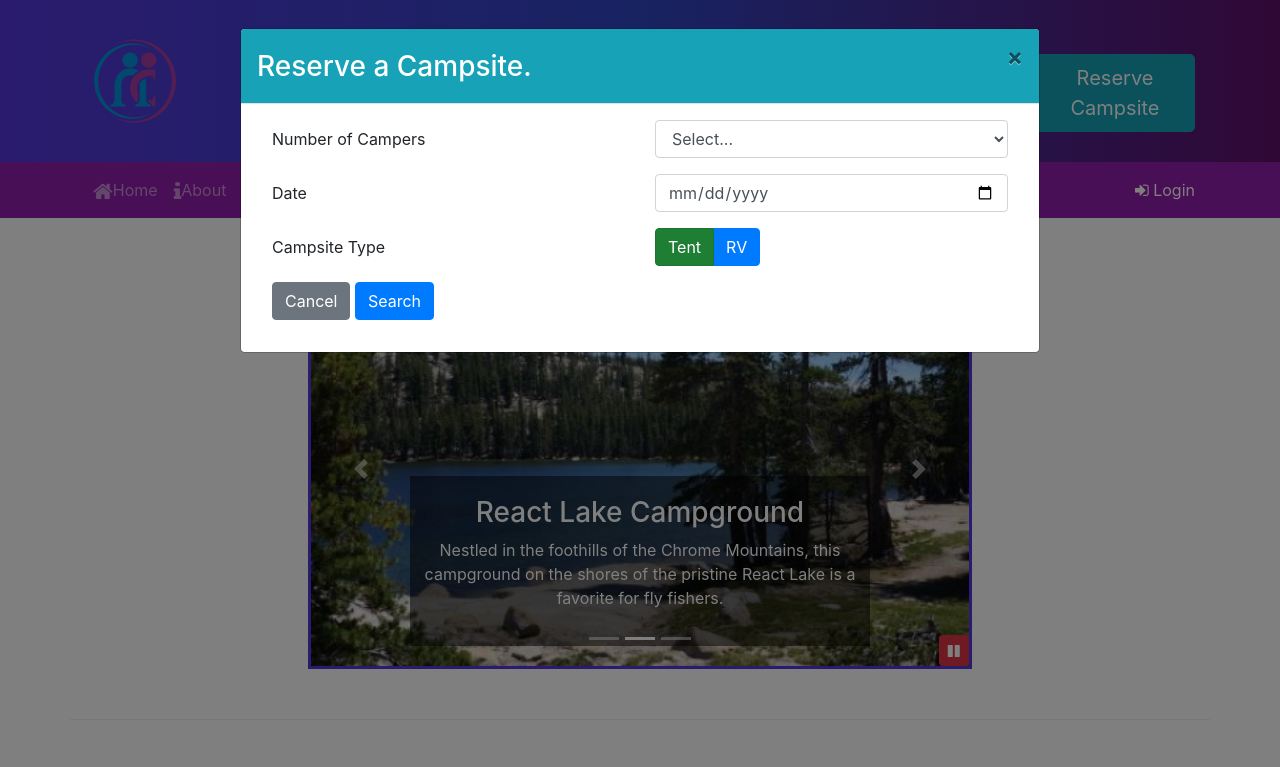
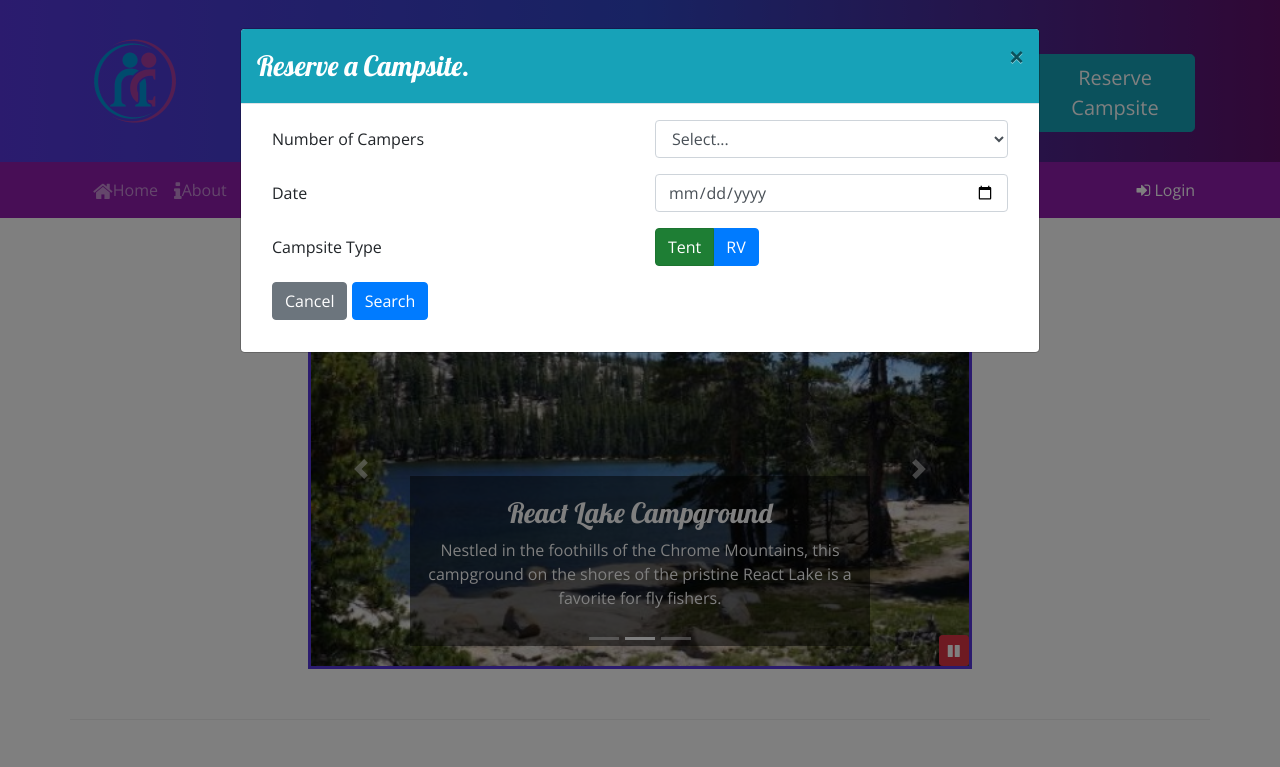
Before and after one commit to PandaBearz/new-review-site, a website: page index.html in a window 1280 px wide. Both pictures are taken after a click on the button "Reserve Campsite". Shown: the top 767 px of the page. Drawn offline with nearby package versions, Linux system fonts and the light colour scheme.

Commit message:
Week 4 Workshop Assignment

```diff
--- a/css/styles.scss
+++ b/css/styles.scss
@@ -1,5 +1,6 @@
 $color-primary: #3046C5;
 $color-secondary: #5637dd;
+$color-teal:#17A2B8;
 $color-pale: #CEC8FF;
 $color-mid: #901CAD;
 $color-dark: #60106b;
@@ -12,9 +13,9 @@ cursive;
 
 body {
 
-    font-family: $body-font h1,
-    h2,
-    h3 {
+    font-family: $body-font;
+}
+    h1, h2, h3 {
         font-family: $header-font;
     }
 
@@ -80,4 +81,17 @@ body {
         bottom: 0;
         z-index: 100;
     }
-}
+
+    #reserveModal {
+        .modal-header {
+            background-color: $color-teal;
+            color:white;
+        }
+    }
+
+    #loginModal {
+        .modal-header {
+            background-color: $color-mid;
+            color: white;
+        }
+    }
--- a/index.html
+++ b/index.html
@@ -28,7 +28,7 @@
                     <h2>a better way to camp</h2>
                 </div>
                 <div class='col-md-4 col-xl-2 mt-4'>
-                    <a role="button" class="btn btn-lg btn-info" data-toggle="modal" data-target="#reserveModal">Reserve
+                    <a role="button" id="reserveButton" class="btn btn-lg btn-info">Reserve
                         Campsite</a>
                 </div>
             </div>
@@ -38,7 +38,7 @@
     <div id="reserveModal" class="modal fade" role="dialog">
         <div class="modal-dialog modal-lg" role="document">
             <div class="modal-content">
-                <div class="modal-header bg-info text-white">
+                <div class="modal-header">
                     <h3 class="modal-title">Reserve a Campsite.</h3>
                     <button type="button" class="close" data-dismiss="modal">&times;</button>
                 </div>
@@ -110,7 +110,7 @@
                                 class="fa fa-address-card fa-lg"></i>Contact</a></li>
                 </ul>
                 <span class="navbar-text ml-auto">
-                    <a role="button" data-toggle="modal" data-target="#loginModal">
+                    <a role="button" id="loginButton">
                         <i class="fa fa-sign-in"></i> Login
                     </a>
                 </span>
@@ -305,6 +305,7 @@
         <script src="node_modules/popper.js/dist/umd/popper.min.js"></script>
         <script src="node_modules/bootstrap/dist/js/bootstrap.min.js"></script>
         <script src="js/scripts.js"></script>
+
         <!-- endbuild -->
 
 </body>
--- a/js/scripts.js
+++ b/js/scripts.js
@@ -1,6 +1,10 @@
-$(function() {
-    $(".carousel").carousel( { interval: 2000, pause: "false" } );
-    $("#carouselButton").click(function(){
+$(function () {
+    $(".carousel").carousel({
+        interval: 2000,
+        pause: "false"
+    });
+
+    $("#carouselButton").click(function () {
         if ($("#carouselButton").children("i").hasClass("fa-pause")) {
             $(".carousel").carousel("pause");
             $("#carouselButton").children("i").removeClass("fa-pause");
@@ -11,4 +15,13 @@ $(function() {
             $("#carouselButton").children("i").addClass("fa-pause");
         }
     });
+
+    $("#reserveButton").click(function() {
+        $("#reserveModal").modal("show");
+    });
+
+    $("#loginButton").click(function () {
+        $("#loginModal").modal("show");
+    });
+
 });
```
Also changed, not shown: css/styles.css.
